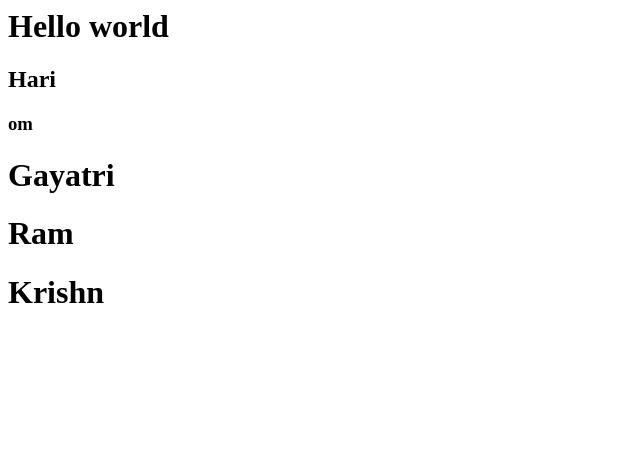
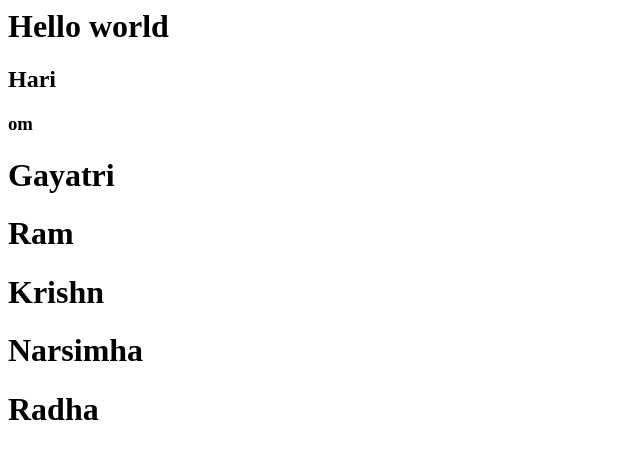
Before and after one commit to GeneralYudhishthir/apnacollege-demo, a plain HTML site: page index.html in a window 1280 px wide. Shown: the whole page, without its empty margins (0-640 px from the left). Drawn offline with Linux system fonts and the light colour scheme.

Commit message:
added Radha

```diff
--- a/index.html
+++ b/index.html
@@ -4,3 +4,5 @@
 <h1>Gayatri</h1>
 <h1>Ram</h1>
 <h1>Krishn</h1>
+<h1>Narsimha</h1>
+<h1>Radha</h1>
```
